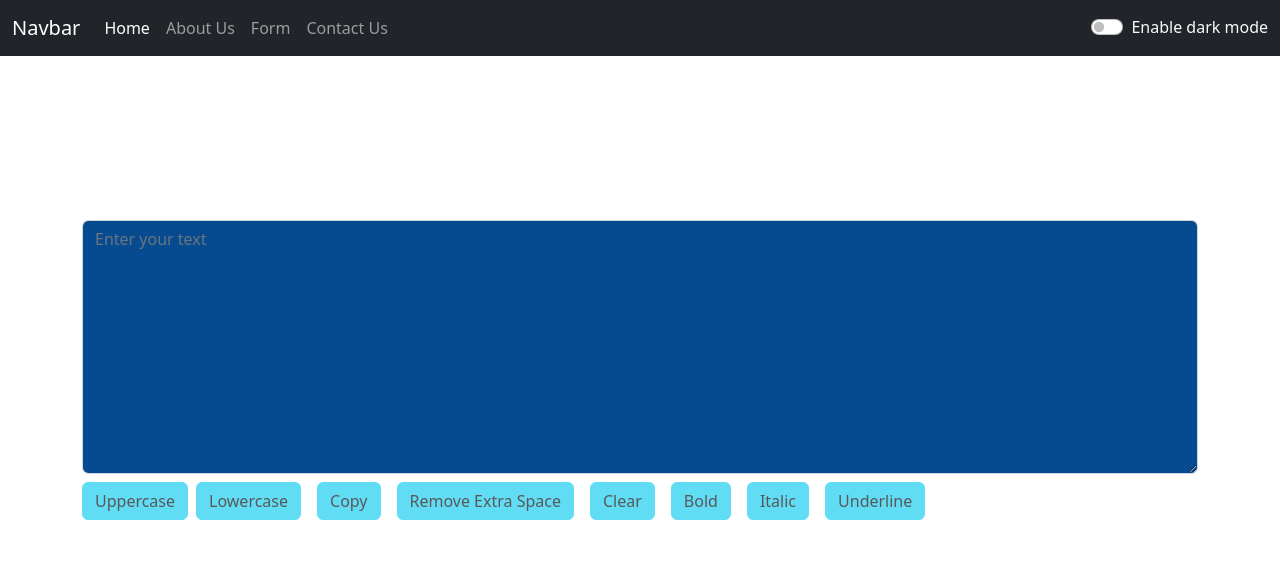
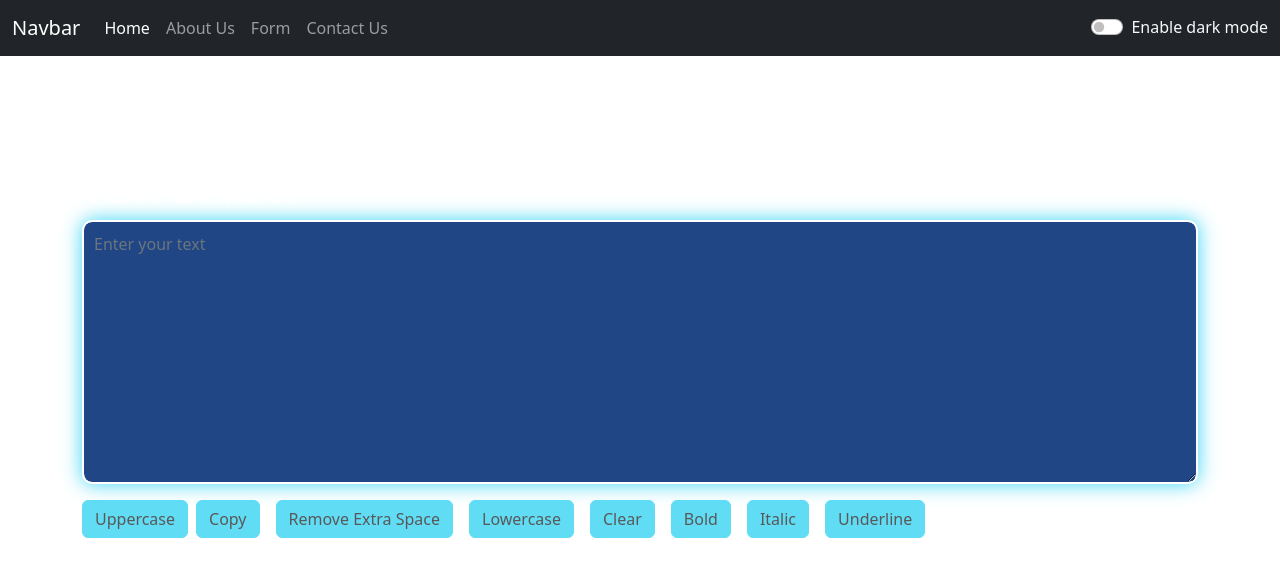
Before and after one commit to radhika-s6/React.js, a React (Create React App) app: page /form in a window 1280 px wide. Shown: the top 576 px of the page. Built offline with nearby package versions, Linux system fonts and the light colour scheme.

Commit message:
project completed successfully

```diff
--- a/src/App.js
+++ b/src/App.js
@@ -21,8 +21,8 @@ export default function App()
     else
     {
       setMode("dark")
-      document.body.style.backgroundColor='#053a6e';
-      showAlert("dark mode is enabled","success")
+      document.body.style.backgroundColor='black';
+      showAlert("dark mode is enabled", "success");
     }
   }
 
@@ -37,6 +37,7 @@ export default function App()
       setAlert(null);
     }, 3000);
   }
+
 
   return(
     <>
--- a/src/components/Form.js
+++ b/src/components/Form.js
@@ -1,4 +1,5 @@
 import React, { useState } from "react";
+import "./style.css"
 
 export default function Form(props) {
 
@@ -68,23 +69,23 @@ export default function Form(props) {
 
     return (
         <>
+        {/* <div className="bg"> */}
             <div className="container mt-5" style={{ color: props.mode === "dark" ? "white" : "black" }}>
                 <div>
                     <h1> {props.title} </h1>
-                    <textarea className="form-control" id="textarea" rows="10" onChange={onTextChange} style={{ backgroundColor: props.mode === "dark" ? "rgb(6, 75, 144)" : "white", color: props.mode === "dark" ? "white" : "black"}} value={text} placeholder="Enter your text" >
-
+                    <textarea className="form-control glowing-border" id="textarea" rows="10" onChange={onTextChange} style={{ backgroundColor: props.mode === "dark" ? "#204686" : "white", color: props.mode === "dark" ? "white" : "black"}} value={text} placeholder="Enter your text" >
                     </textarea>
                 </div>
 
-                <button disabled={text.length===0} className="btn btn-info mt-2" onClick={handleClickUp}>Uppercase</button>
-                <button disabled={text.length===0} className="btn btn-info mt-2 mx-2" onClick={handleClickLow}>Lowercase</button>
-                <button disabled={text.length===0} className="btn btn-info mt-2 mx-2" onClick={copyText}>Copy</button>
-                <button disabled={text.length===0} className="btn btn-info mt-2 mx-2" onClick={handleExtraSpace}>Remove Extra Space</button>
-                <button disabled={text.length===0} className="btn btn-info mt-2 mx-2" onClick={handleClear}>Clear</button>
+                <button disabled={text.length===0} className="btn btn-info mt-3" onClick={handleClickUp}>Uppercase</button>
+                <button disabled={text.length===0} className="btn btn-info mt-3 mx-2" onClick={copyText}>Copy</button>
+                <button disabled={text.length===0} className="btn btn-info mt-3 mx-2" onClick={handleExtraSpace}>Remove Extra Space</button>
+                <button disabled={text.length===0} className="btn btn-info mt-3 mx-2" onClick={handleClickLow}>Lowercase</button>
+                <button disabled={text.length===0} className="btn btn-info mt-3 mx-2" onClick={handleClear}>Clear</button>
 
-                <button disabled={text.length===0} className="btn btn-info mt-2 mx-2" onClick={handleBoldClick}> Bold</button>
-                <button disabled={text.length===0} className="btn btn-info mt-2 mx-2" onClick={handleItalicClick}>Italic</button>
-                <button disabled={text.length===0} className="btn btn-info mt-2 mx-2" onClick={handleUnderlineClick}>Underline</button>
+                <button disabled={text.length===0} className="btn btn-info mt-3 mx-2" onClick={handleBoldClick}> Bold</button>
+                <button disabled={text.length===0} className="btn btn-info mt-3 mx-2" onClick={handleItalicClick}>Italic</button>
+                <button disabled={text.length===0} className="btn btn-info mt-3 mx-2" onClick={handleUnderlineClick}>Underline</button>
 
 
                 </div>
@@ -96,7 +97,7 @@ export default function Form(props) {
                     <p>{text}</p>
                 </div>
 
-
+{/* </div> */}
 
 
 
--- a/src/components/style.css
+++ b/src/components/style.css
@@ -1,4 +1,18 @@
-.bg-style
+.glowing-border {
+    border: 2px solid #fff;
+    border-radius: 10px;
+    padding: 10px;
+    box-shadow: 0 0 20px #3ad5f4;
+    transition: box-shadow 0.5s ease;
+  }
+
+  .glowing-border:focus {
+    outline: none;
+    box-shadow: 0 0 5px #3ad5f4;
+  }
+
+/* .bg
 {
-    color:aqua;
-}
+    background: rgb(63,94,251);
+background: radial-gradient(circle, rgba(63,94,251,1) 0%, rgba(70,252,250,1) 100%);
+} */
```
Also changed, not shown: src/components/darkbg.jpg (added), src/components/lightbg.jpg (added).
